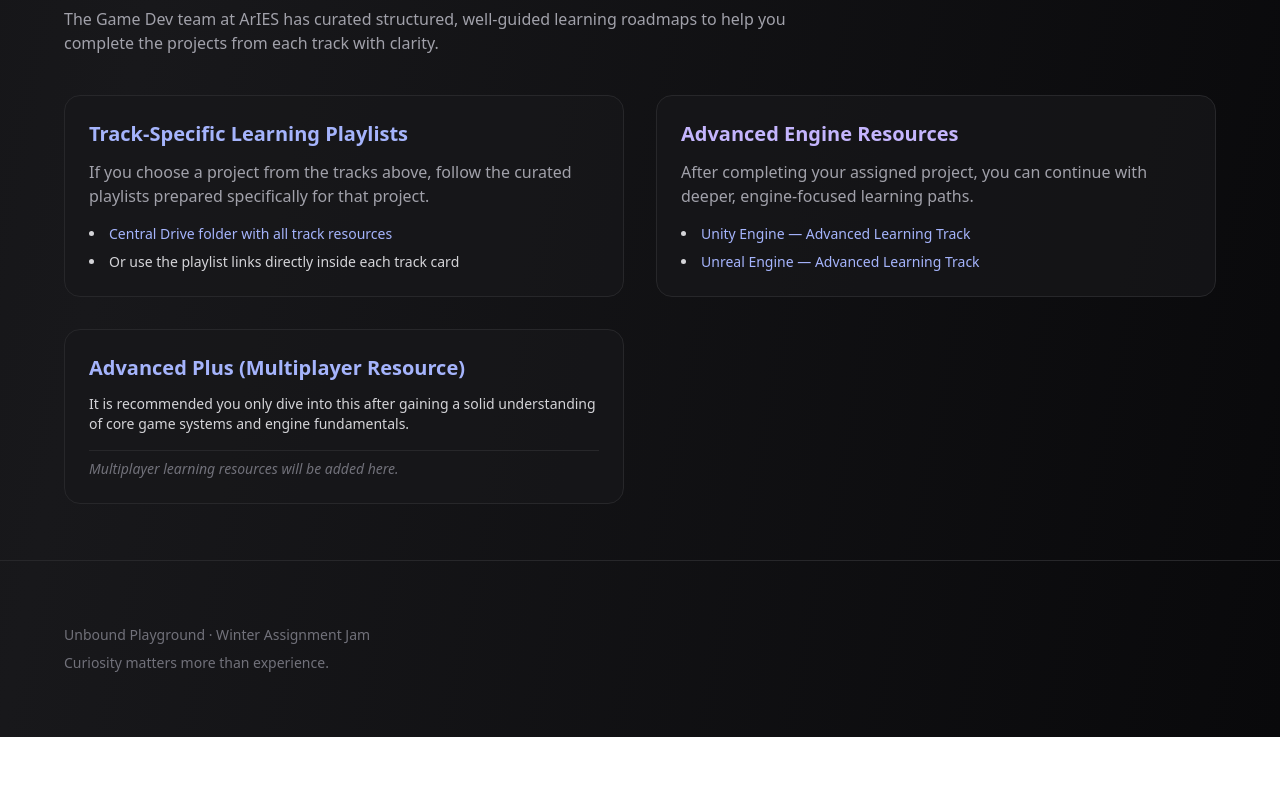
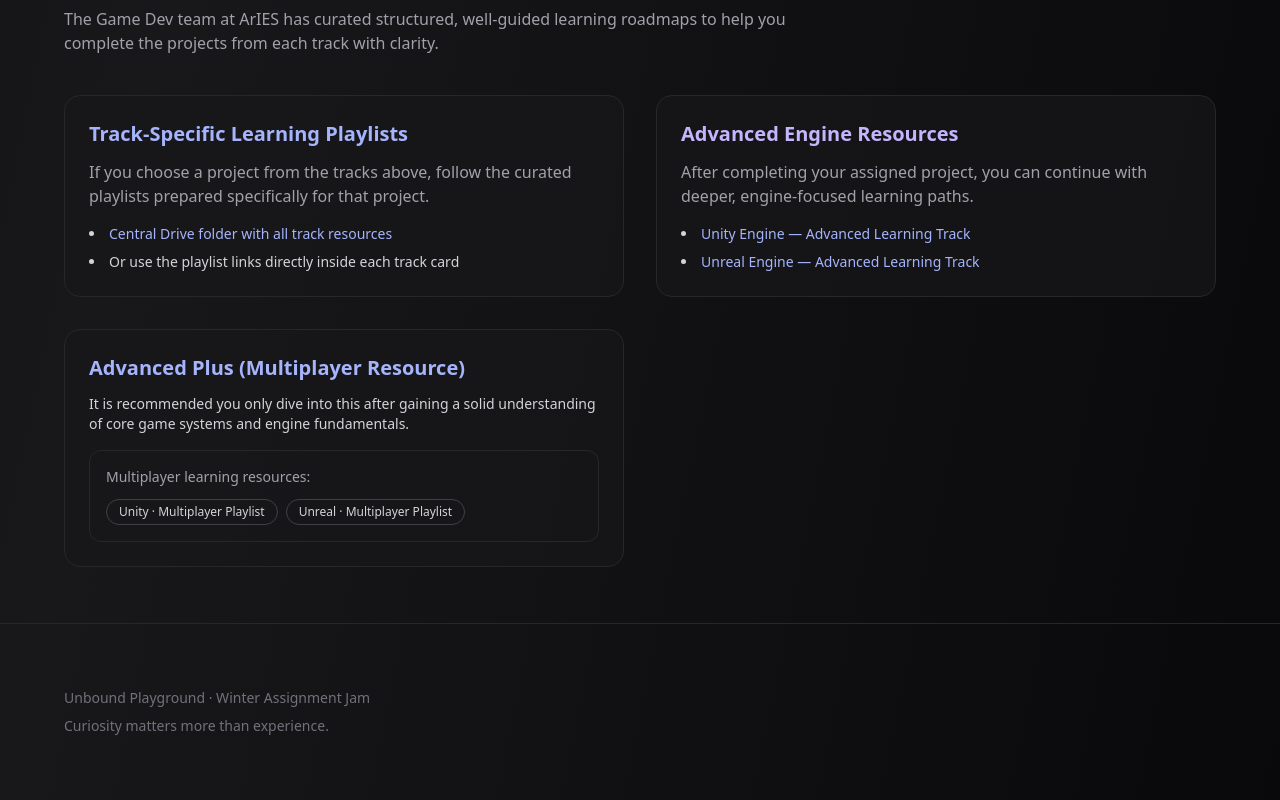
Before and after one commit to th-efool/ArIES-winter-recrtuiment-task-website, a Next.js app: page / in a window 1280 px wide. Shown: the part 5514-6314 px from the top of the page. Before the commit the page ends 6251 px from the top, so only its background shows below. Built offline with nearby package versions, Linux system fonts and the light colour scheme.

Commit message:
Update page.tsx

```diff
--- a/app/page.tsx
+++ b/app/page.tsx
@@ -636,11 +636,32 @@ export default function UnboundPlayground() {
 
 
             {/* Resource placeholder */}
-            <div className="pt-2 border-t border-zinc-800">
-              <p className="text-sm text-zinc-500 italic">
-                Multiplayer learning resources will be added here.
+            <div className="mt-4 rounded-xl border border-zinc-800 p-4">
+              <p className="text-sm text-zinc-400 mb-3">
+                Multiplayer learning resources:
               </p>
+
+              <div className="flex flex-wrap gap-2">
+                <a
+                  href="https://www.youtube.com/playlist?list=PLCDWnguFQzxhVrB3KUGxCDsFfgPtq_2kX"
+                  target="_blank"
+                  rel="noopener noreferrer"
+                  className="inline-flex items-center rounded-full border border-zinc-700 px-3 py-1 text-xs text-zinc-300 hover:border-indigo-400/50 hover:text-zinc-100 transition-colors"
+                >
+                  Unity · Multiplayer Playlist
+                </a>
+
+                <a
+                  href="https://www.youtube.com/playlist?list=PLCDWnguFQzxjK9hrvXjcodkm4MDmYquM1"
+                  target="_blank"
+                  rel="noopener noreferrer"
+                  className="inline-flex items-center rounded-full border border-zinc-700 px-3 py-1 text-xs text-zinc-300 hover:border-indigo-400/50 hover:text-zinc-100 transition-colors"
+                >
+                  Unreal · Multiplayer Playlist
+                </a>
+              </div>
             </div>
+
           </div>
 
       </div>
```
